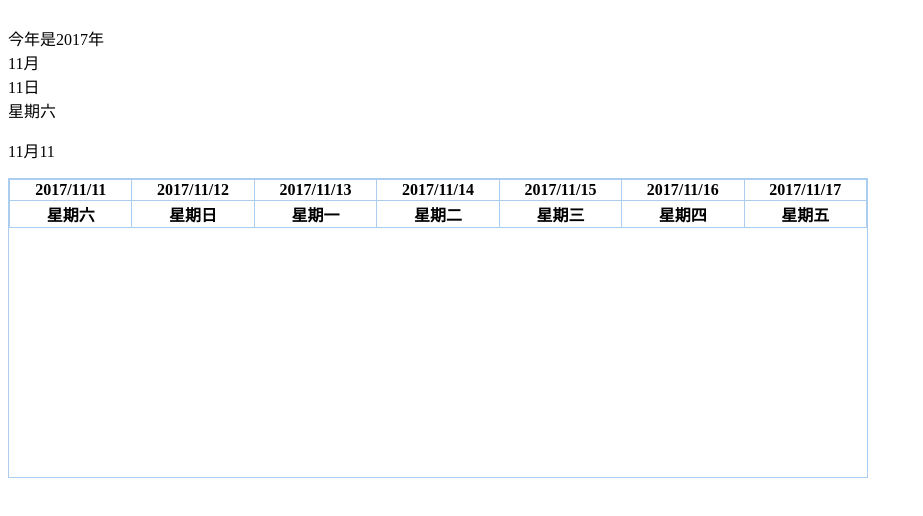
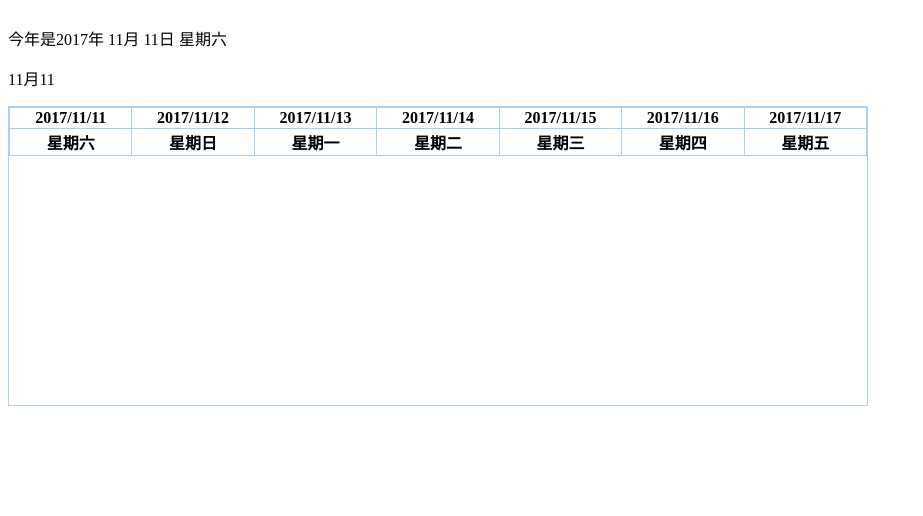
Before and after one commit to web3601/MeetingDatePolishing, a plain HTML site: page index.html in a window 1280 px wide. Shown: the whole page, without its empty margins (0-923 px from the left). Drawn offline with Linux system fonts and the light colour scheme.

```diff
--- a/index.html
+++ b/index.html
@@ -43,12 +43,12 @@
 
 <div id="div1"></div>
 <div>
-    今年是<span class="y"></span>年<br/>
+    今年是<span class="y"></span>年
 
-    <span class="m"></span>月<br/>
+    <span class="m"></span>月
 
-    <span class="d"></span>日<br/>
-    <span class="w"></span><br/>
+    <span class="d"></span>日
+    <span class="w"></span>
 
     <p><span class="md"></span></p>
 </div>
```
Also changed, not shown: 2 other files.
